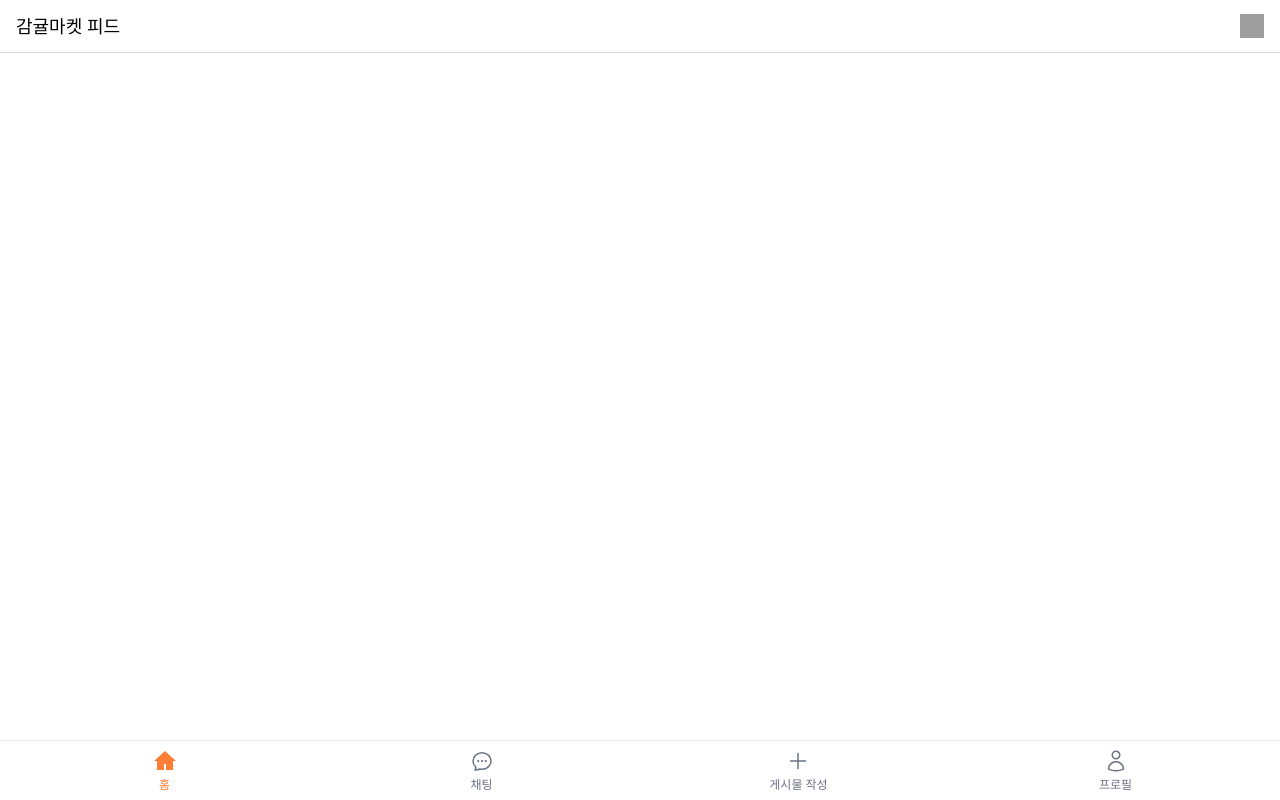
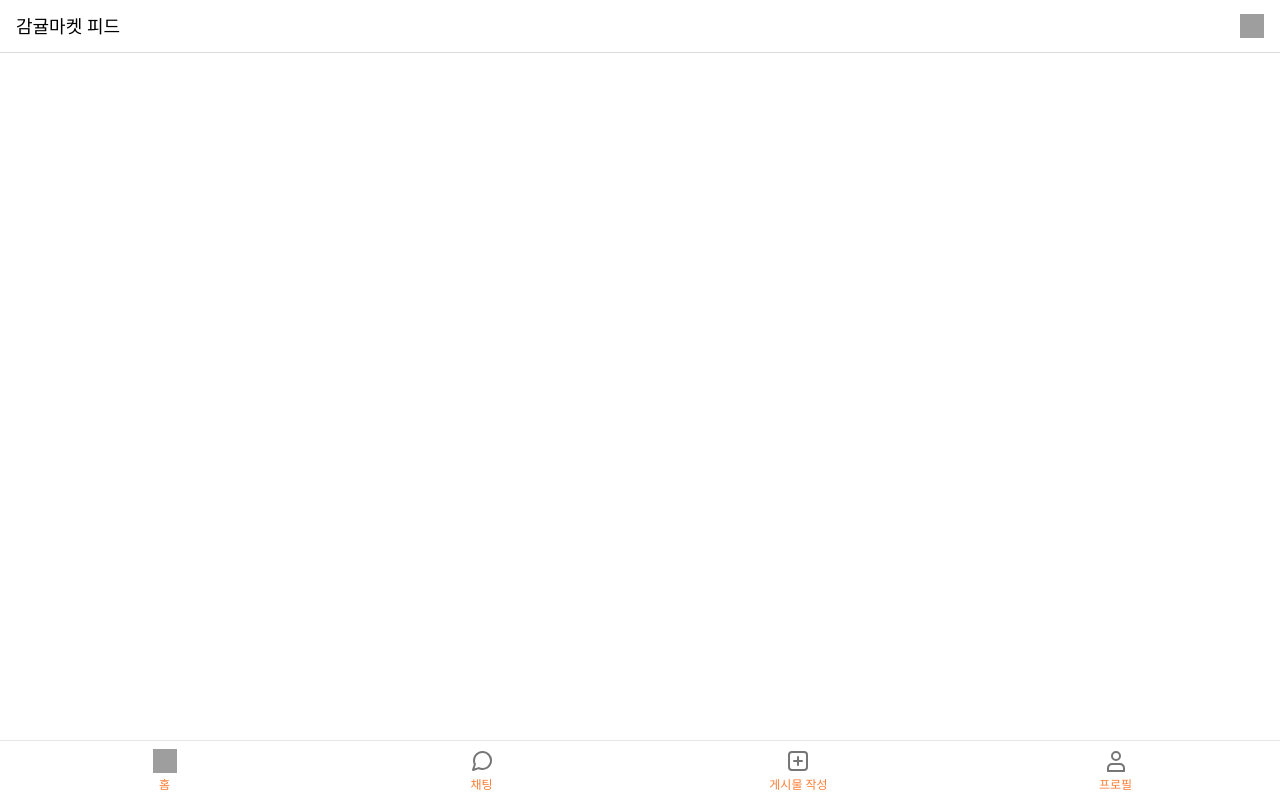
Before and after one commit to FE-Project-Team1/tripic, a React (Vite) app: page / in a window 1280 px wide. Built offline with nearby package versions, Linux system fonts and the light colour scheme; grey boxes are pictures that could not be loaded.

Commit message:
feat/컴포넌트 분리

```diff
--- a/src/component/BottomNavigation.tsx
+++ b/src/component/BottomNavigation.tsx
@@ -1,81 +1,32 @@
 import { Link } from 'react-router-dom';
+import iconEdit from '../assets/icon-edit.svg';
+import iconHomeFill from '../assets/icon-home-fil.svg';
+import iconMessageCircle from '../assets/icon-message-circle.svg';
+import iconUser from '../assets/icon-user.svg';
+
+interface IList {
+  svg: string;
+  text: string;
+}
+
+function List({ svg, text }: IList) {
+  return (
+    <li className="flex flex-col items-center w-21">
+      <Link to="/" className="flex flex-col items-center">
+        <img src={svg} alt={text} className="w-6 h-6" />
+        <span className="text-xs mt-1 text-[#FF7E36]">{text}</span>
+      </Link>
+    </li>
+  );
+}
 
 function BottomNavigation() {
   return (
     <ul className="fixed bottom-0 left-0 right-0 bg-white border-t border-gray-200 flex justify-around items-center py-2 px-[6px] z-50 h-15">
-      {/* Home */}
-      <li className="flex flex-col items-center w-21">
-        <Link to="/" className="flex flex-col items-center">
-          <svg
-            className="w-6 h-6 text-[#FF7E36]"
-            fill="currentColor"
-            viewBox="0 0 24 24"
-          >
-            <path d="M12 2.1L1 12h3v9h7v-6h2v6h7v-9h3L12 2.1z" />
-          </svg>
-          <span className="text-xs mt-1 text-[#FF7E36]">홈</span>
-        </Link>
-      </li>
-
-      {/* Chat */}
-      <li className="flex flex-col items-center w-21">
-        <Link to="/chat" className="flex flex-col items-center">
-          <svg
-            className="w-6 h-6 text-gray-500"
-            fill="none"
-            stroke="currentColor"
-            viewBox="0 0 24 24"
-            strokeWidth={1.5}
-          >
-            <path
-              strokeLinecap="round"
-              strokeLinejoin="round"
-              d="M8.625 12a.375.375 0 11-.75 0 .375.375 0 01.75 0zm0 0H8.25m4.125 0a.375.375 0 11-.75 0 .375.375 0 01.75 0zm0 0H12m4.125 0a.375.375 0 11-.75 0 .375.375 0 01.75 0zm0 0h-.375M21 12c0 4.556-4.03 8.25-9 8.25a9.764 9.764 0 01-2.555-.337A5.972 5.972 0 015.41 20.97a5.969 5.969 0 01-.474-.065 4.48 4.48 0 00.978-2.025c.09-.457-.133-.901-.467-1.226C3.93 16.178 3 14.189 3 12c0-4.556 4.03-8.25 9-8.25s9 3.694 9 8.25z"
-            />
-          </svg>
-          <span className="text-xs mt-1 text-gray-500">채팅</span>
-        </Link>
-      </li>
-
-      {/* Create Post */}
-      <li className="flex flex-col items-center w-21">
-        <Link to="/create-post" className="flex flex-col items-center">
-          <svg
-            className="w-6 h-6 text-gray-500"
-            fill="none"
-            stroke="currentColor"
-            viewBox="0 0 24 24"
-            strokeWidth={1.5}
-          >
-            <path
-              strokeLinecap="round"
-              strokeLinejoin="round"
-              d="M12 4.5v15m7.5-7.5h-15"
-            />
-          </svg>
-          <span className="text-xs mt-1 text-gray-500">게시물 작성</span>
-        </Link>
-      </li>
-
-      {/* Profile */}
-      <li className="flex flex-col items-center w-21">
-        <Link to="/profile" className="flex flex-col items-center">
-          <svg
-            className="w-6 h-6 text-gray-500"
-            fill="none"
-            stroke="currentColor"
-            viewBox="0 0 24 24"
-            strokeWidth={1.5}
-          >
-            <path
-              strokeLinecap="round"
-              strokeLinejoin="round"
-              d="M15.75 6a3.75 3.75 0 11-7.5 0 3.75 3.75 0 017.5 0zM4.501 20.118a7.5 7.5 0 0114.998 0A17.933 17.933 0 0112 21.75c-2.676 0-5.216-.584-7.499-1.632z"
-            />
-          </svg>
-          <span className="text-xs mt-1 text-gray-500">프로필</span>
-        </Link>
-      </li>
+      <List svg={iconHomeFill} text={'홈'} />
+      <List svg={iconMessageCircle} text={'채팅'} />
+      <List svg={iconEdit} text={'게시물 작성'} />
+      <List svg={iconUser} text={'프로필'} />
     </ul>
   );
 }
```
